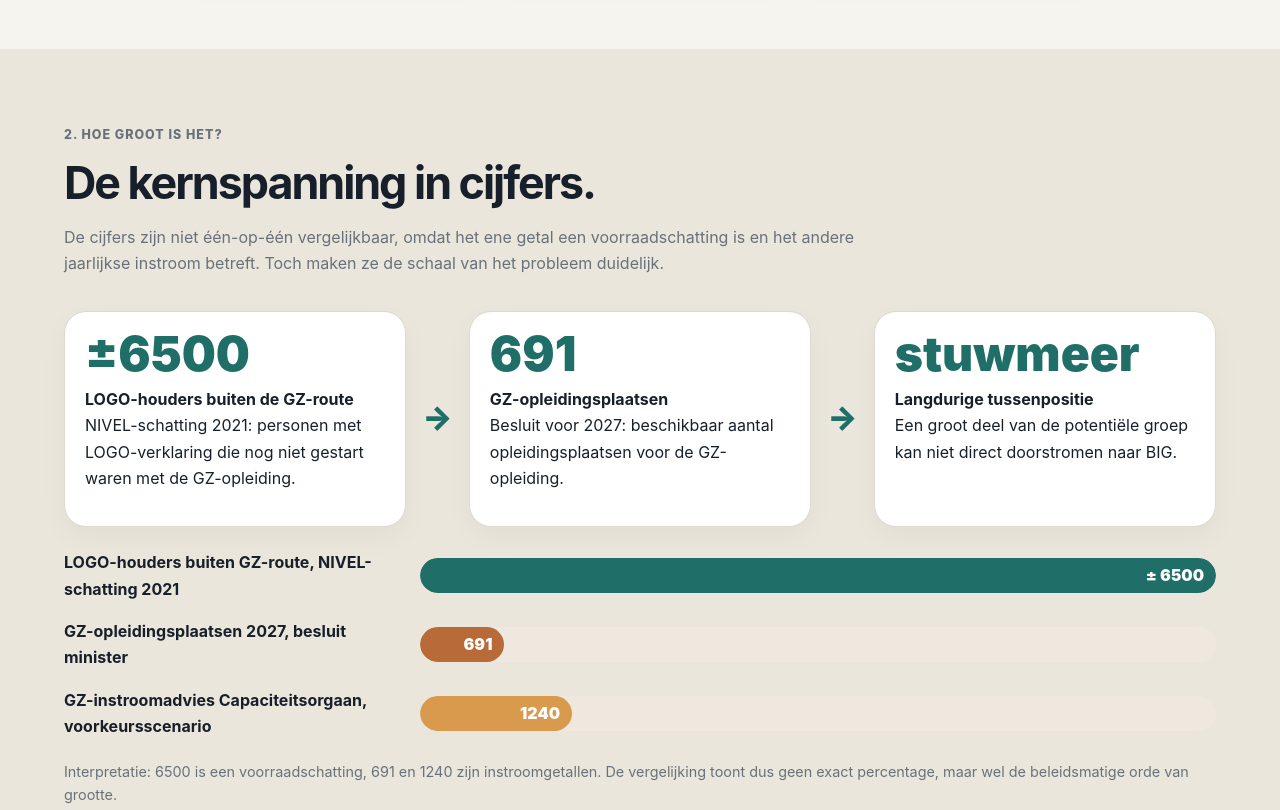
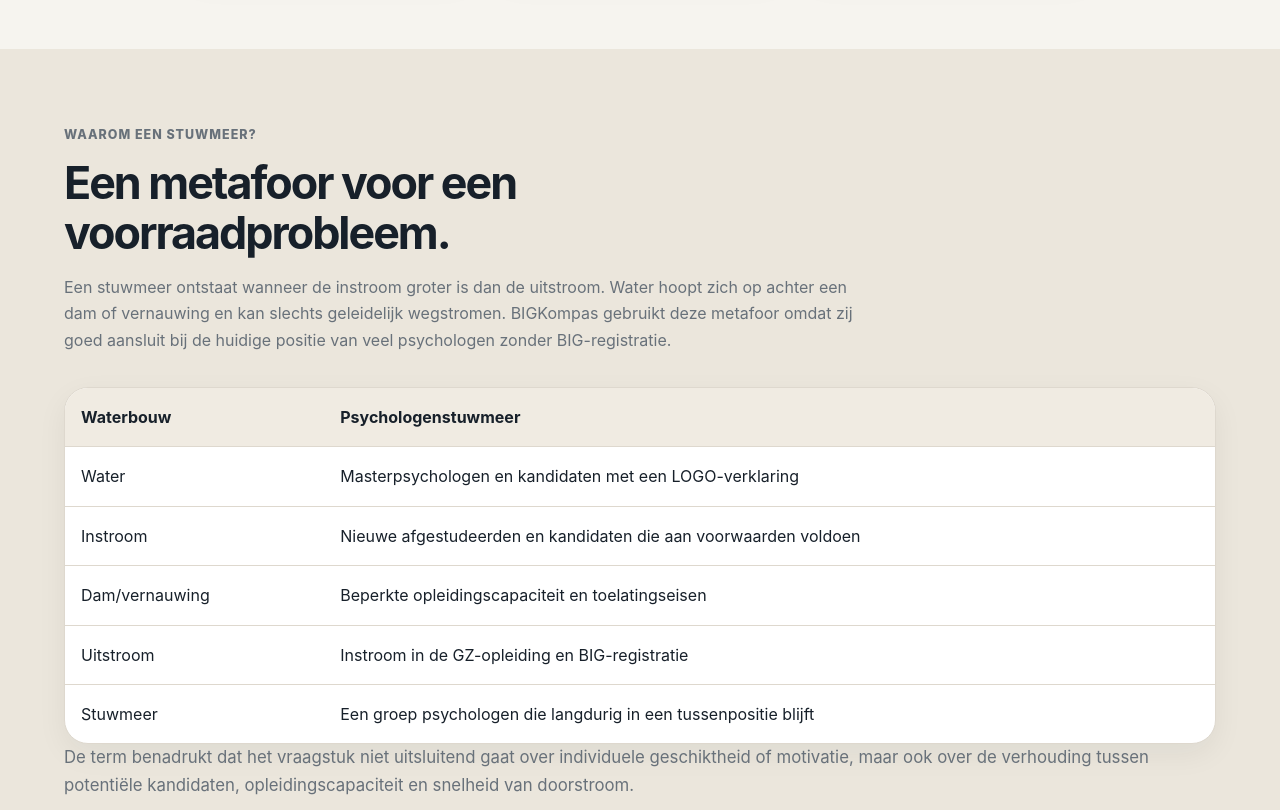
Before and after one commit to stoplicht/BIGKompas, a plain HTML site: page probleem.html in a window 1280 px wide. Shown: the part 1240-2050 px from the top of the page. Drawn offline with Linux system fonts and the light colour scheme.

Commit message:
Add files via upload

```diff
--- a/probleem.html
+++ b/probleem.html
@@ -51,7 +51,27 @@
     </div>
   </section>
 
-  <section class="section muted-bg" id="omvang">
+
+<section class="section muted-bg" id="metafoor">
+<div class="section-heading">
+<p class="eyebrow">Waarom een stuwmeer?</p>
+<h2>Een metafoor voor een voorraadprobleem.</h2>
+<p>Een stuwmeer ontstaat wanneer de instroom groter is dan de uitstroom. Water hoopt zich op achter een dam of vernauwing en kan slechts geleidelijk wegstromen. BIGKompas gebruikt deze metafoor omdat zij goed aansluit bij de huidige positie van veel psychologen zonder BIG-registratie.</p>
+</div>
+<div class="table-card">
+<table class="comparison-table">
+<thead><tr><th>Waterbouw</th><th>Psychologenstuwmeer</th></tr></thead>
+<tbody>
+<tr><td>Water</td><td>Masterpsychologen en kandidaten met een LOGO-verklaring</td></tr>
+<tr><td>Instroom</td><td>Nieuwe afgestudeerden en kandidaten die aan voorwaarden voldoen</td></tr>
+<tr><td>Dam/vernauwing</td><td>Beperkte opleidingscapaciteit en toelatingseisen</td></tr>
+<tr><td>Uitstroom</td><td>Instroom in de GZ-opleiding en BIG-registratie</td></tr>
+<tr><td>Stuwmeer</td><td>Een groep psychologen die langdurig in een tussenpositie blijft</td></tr>
+</tbody></table></div>
+<p class="copy">De term benadrukt dat het vraagstuk niet uitsluitend gaat over individuele geschiktheid of motivatie, maar ook over de verhouding tussen potentiële kandidaten, opleidingscapaciteit en snelheid van doorstroom.</p>
+</section>
+
+<section class="section muted-bg" id="omvang">
     <div class="section-heading">
       <p class="eyebrow">2. Hoe groot is het?</p>
       <h2>De kernspanning in cijfers.</h2>
```
Also changed, not shown: index.html (+1 -1 lines), 1 other file.
